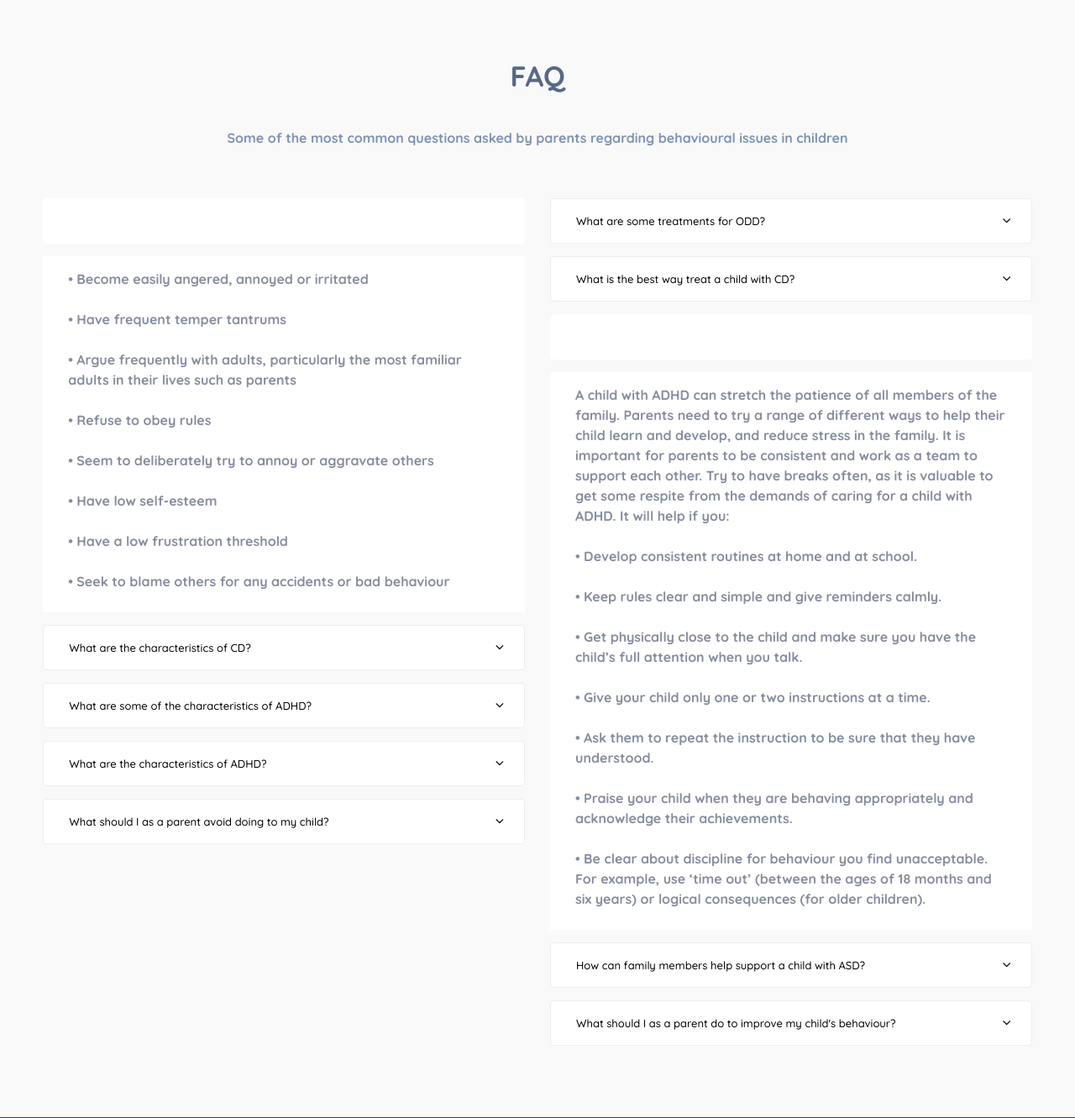
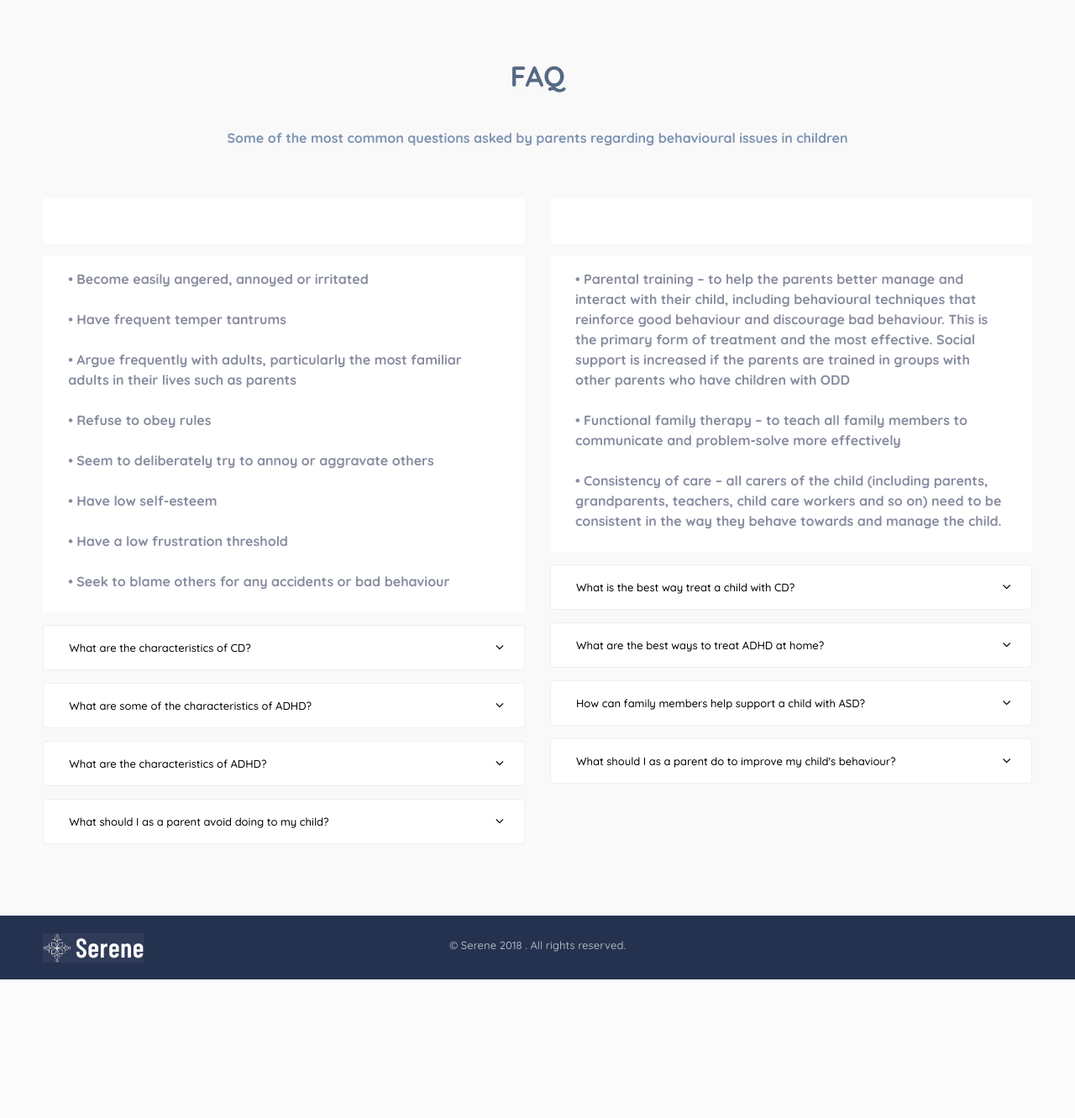
Before and after one commit to BartonNIU/Project-Serene, a PHP site: page /FAQ.php in a window 1280 px wide. Shown: the part 3079-4410 px from the top of the page at 84% size. After the commit the page ends 4245 px from the top, so only its background shows below. Run offline with PHP 8.4, Linux system fonts and the light colour scheme.

Commit message:
changes on FAQ.php

```diff
--- a/FAQ.php
+++ b/FAQ.php
@@ -148,8 +148,8 @@
                                 </div>
                                 <div class="col-md-6">
                                     <div class="accordion">
-                                        <a class="toggle" href="#"> What are some treatments for ODD? <i class="fa fa-angle-down"></i></a>
-                                        <div class="accordion-inner">
+                                        <a class="toggle act-accordion" href="#"> What are some treatments for ODD? <i class="fa fa-angle-down"></i></a>
+                                        <div class="accordion-inner visible">
                                             <p>
                                                 •	Parental training – to help the parents better manage and interact with their child, including behavioural techniques that reinforce good behaviour and discourage bad behaviour. This is the primary form of treatment and the most effective. Social support is increased if the parents are trained in groups with other parents who have children with ODD <br><br>
                                                 •	Functional family therapy – to teach all family members to communicate and problem-solve more effectively <br><br>
@@ -160,8 +160,8 @@
                                         <div class="accordion-inner">
                                             <p>One of the greatest challenges in treating a child with CD is to overcome their mistrust of others, particularly authority figures. The child’s unwillingness to follow any rules must also be considered. It may take some time to unravel the various factors that contribute to the child’s behaviour and take appropriate action. </p>
                                         </div>
-                                        <a class="toggle act-accordion" href="#"> What are the best ways to treat ADHD at home? <i class="fa fa-angle-down"></i></a>
-                                        <div class="accordion-inner visible">
+                                        <a class="toggle " href="#"> What are the best ways to treat ADHD at home? <i class="fa fa-angle-down"></i></a>
+                                        <div class="accordion-inner">
                                             <p>A child with ADHD can stretch the patience of all members of the family. Parents need to try a range of different ways to help their child learn and develop, and reduce stress in the family. It is important for parents to be consistent and work as a team to support each other. Try to have breaks often, as it is valuable to get some respite from the demands of caring for a child with ADHD. It will help if you: <br><br>
                                                 •	Develop consistent routines at home and at school.<br><br>
                                                 •	Keep rules clear and simple and give reminders calmly.<br><br>
```
